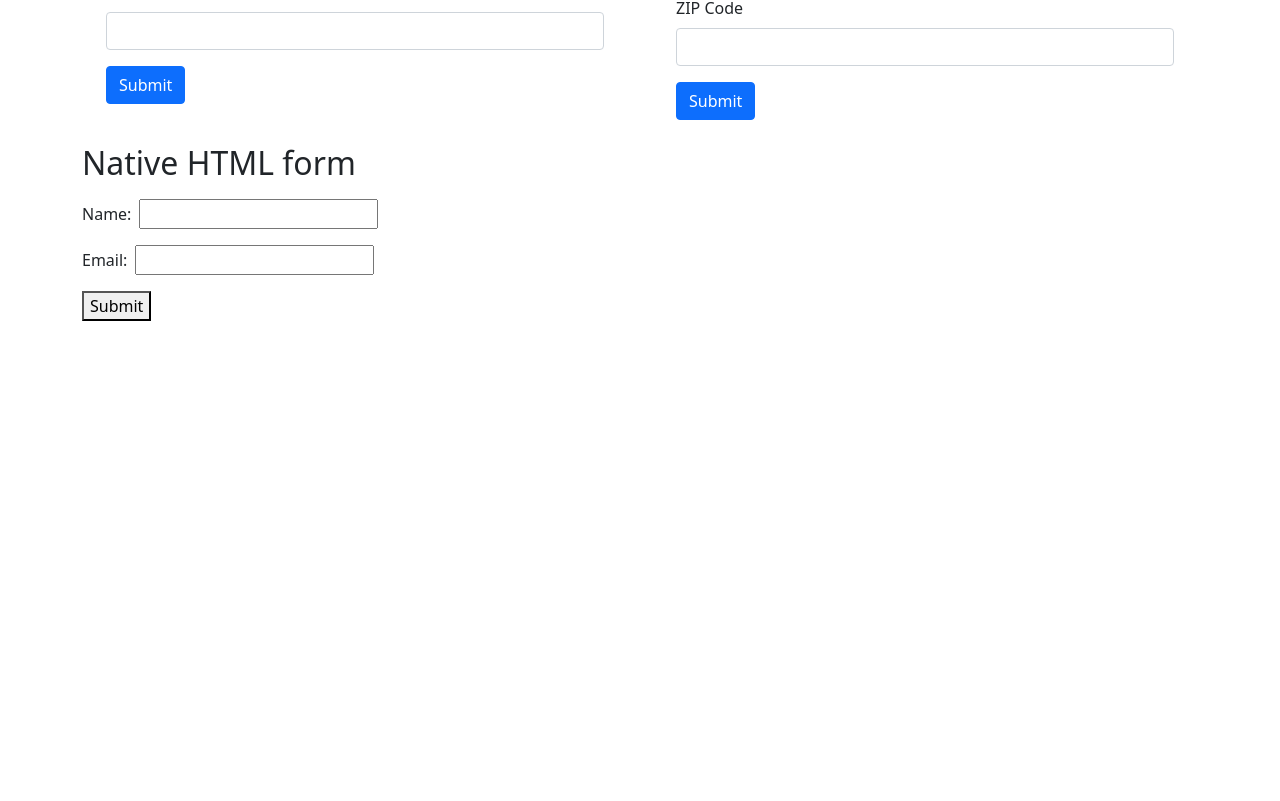
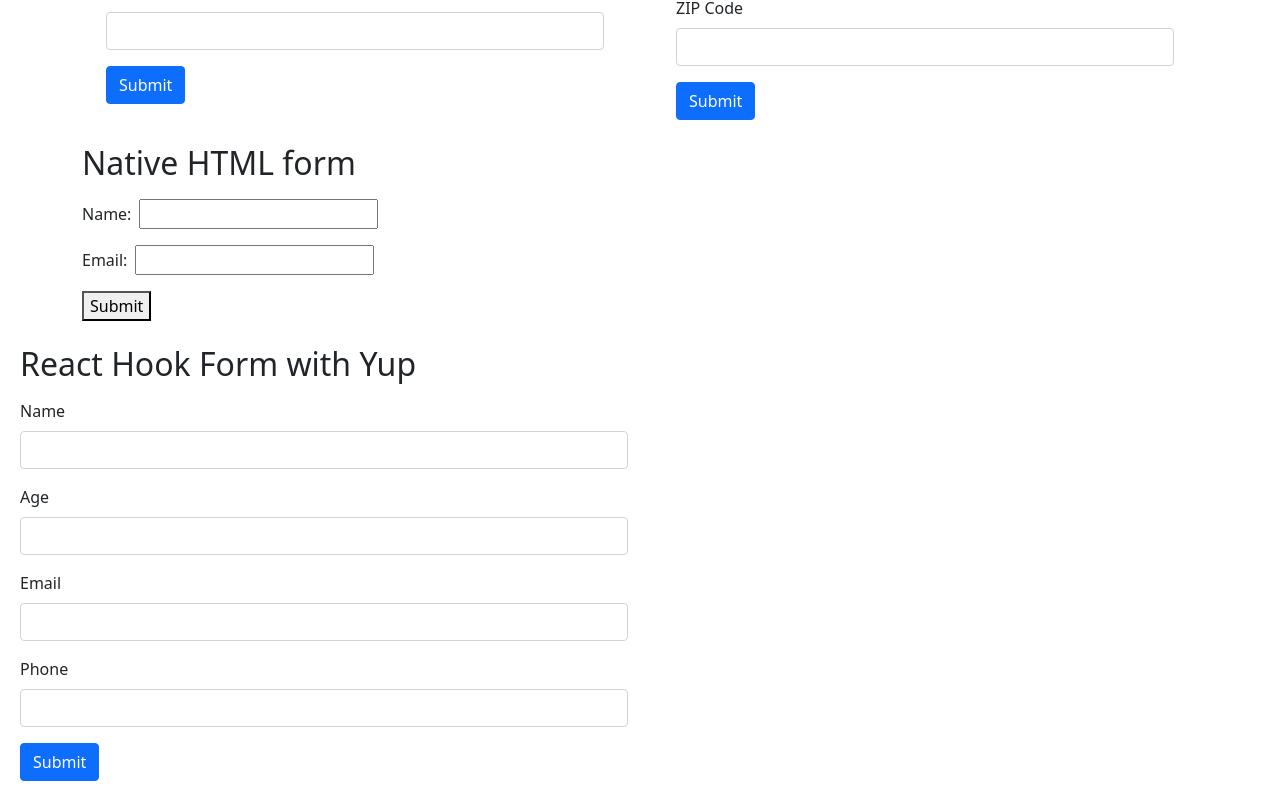
Before and after one commit to burlai/hook-form-vs-formik, a React (Vite) app: page / in a window 1280 px wide. Shown: the part 440-1241 px from the top of the page. Before the commit the page ends 800 px from the top, so only its background shows below. Built offline with nearby package versions, Linux system fonts and the light colour scheme.

Commit message:
Hook Form component with Yup

```diff
--- a/package.json
+++ b/package.json
@@ -11,11 +11,13 @@
   "author": "",
   "license": "ISC",
   "dependencies": {
+    "@hookform/resolvers": "^3.1.0",
     "formik": "^2.2.9",
     "react": "^18.2.0",
     "react-dom": "^18.2.0",
     "react-hook-form": "^7.43.9",
-    "vite": "^4.1.4"
+    "vite": "^4.1.4",
+    "yup": "^1.2.0"
   },
   "devDependencies": {
     "@types/react": "^18.0.28",
--- a/src/App.tsx
+++ b/src/App.tsx
@@ -3,6 +3,7 @@ import "./App.css";
 import HookForm from "./components/HookForm";
 import Formik from "./components/Formik";
 import NativeHTMLForm from "./components/NativeHTMLForm";
+import HookFormWithYup from "./components/HookFormWithYup";
 
 const App: React.FC = () => {
   return (
@@ -26,6 +27,12 @@ const App: React.FC = () => {
           </section>
         </div>
       </section>
+      <div className="row mt-4">
+        <section className="col-6">
+          <h2 className="h2 mb-3">React Hook Form with Yup</h2>
+          <HookFormWithYup />
+        </section>
+      </div>
     </section>
   );
 };
--- /dev/null
+++ b/src/components/HookFormWithYup.tsx
@@ -0,0 +1,127 @@
+import React from "react";
+import { useForm, Controller } from "react-hook-form";
+import { yupResolver } from "@hookform/resolvers/yup";
+import * as yup from "yup";
+
+interface HookFormWithYupInterface {
+  name: string;
+  age: number;
+  email: string;
+  phone: string;
+}
+
+const schema = yup.object().shape({
+  name: yup
+    .string()
+    .required("Name is required")
+    .matches(/^[A-Za-z ]*$/, "Use only letters for your name"),
+  age: yup
+    .number()
+    .required("Age is required")
+    .min(0, "Age must be at least 0 year")
+    .max(150, "Age cannot exceed 150 years"),
+  email: yup.string().required("Email is required").email("Invalid email"),
+  phone: yup
+    .string()
+    .required("Phone is required")
+    .matches(
+      /^\d{3}-\d{3}-\d{3}$/,
+      "Please provide phone in XXX-XXX-XXX format",
+    ),
+});
+
+const HookFormWithYup: React.FC = () => {
+  const {
+    handleSubmit,
+    control,
+    formState: { errors },
+  } = useForm<HookFormWithYupInterface>({
+    resolver: yupResolver(schema),
+  });
+
+  const onSubmit = (data: HookFormWithYupInterface) => {
+    console.log(data);
+  };
+
+  return (
+    <form onSubmit={handleSubmit(onSubmit)}>
+      <div className="mb-3">
+        <label className="form-label">Name</label>
+        <Controller
+          control={control}
+          name="name"
+          render={({ field }) => (
+            <input
+              type="text"
+              {...field}
+              className={`form-control ${errors.name ? "is-invalid" : ""}`}
+            />
+          )}
+        />
+        {errors.name && (
+          <span className="invalid-feedback">{errors.name.message}</span>
+        )}
+      </div>
+
+      <div className="mb-3">
+        <label className="form-label">Age</label>
+        <Controller
+          control={control}
+          name="age"
+          render={({ field }) => (
+            <input
+              type="number"
+              {...field}
+              className={`form-control ${errors.age ? "is-invalid" : ""}`}
+            />
+          )}
+        />
+        {errors.age && (
+          <span className="invalid-feedback">{errors.age.message}</span>
+        )}
+      </div>
+
+      <div className="mb-3">
+        <label className="form-label">Email</label>
+        <Controller
+          control={control}
+          name="email"
+          render={({ field }) => (
+            <input
+              type="email"
+              {...field}
+              className={`form-control ${errors.email ? "is-invalid" : ""}`}
+            />
+          )}
+        />
+        {errors.email && (
+          <span className="invalid-feedback">{errors.email.message}</span>
+        )}
+      </div>
+
+      <div className="mb-3">
+        <label className="form-label">Phone</label>
+        <Controller
+          control={control}
+          name="phone"
+          render={({ field }) => (
+            <input
+              type="text"
+              {...field}
+              className={`form-control ${errors.phone ? "is-invalid" : ""}`}
+            />
+          )}
+        />
+        {errors.phone && (
+          <span className="invalid-feedback">{errors.phone.message}</span>
+        )}
+      </div>
+
+      <button className="btn btn-primary" type="submit">
+        Submit
+      </button>
+    </form>
+  );
+};
+
+export default HookFormWithYup;
```
Also changed, not shown: 1 other file (tests, documents, lock files or other folders).
